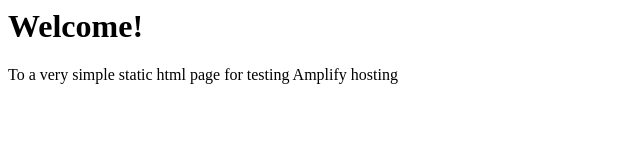
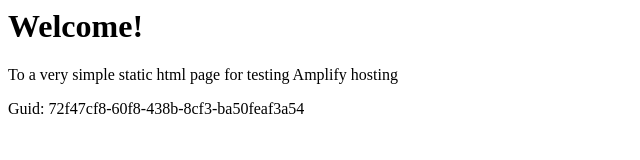
Before and after one commit to aws-aemilia-pdx/Github-PR-Commit-Integration-Test-DoNotTouch-v1-prod-us-west-2, a website: page src/index.html in a window 1280 px wide. Shown: the whole page, without its empty margins (0-640 px from the left). Drawn offline with Linux system fonts and the light colour scheme.

Commit message:
commit from integ tests

```diff
--- a/src/index.html
+++ b/src/index.html
@@ -1,3 +1,5 @@
+
+
 <html lang="en">
 
 <head>
@@ -10,6 +12,6 @@
 <body>
     <h1>Welcome!</h1>
     <p>To a very simple static html page for testing Amplify hosting</p>
-</body>
+    <p>Guid: 72f47cf8-60f8-438b-8cf3-ba50feaf3a54</p></body>
 
 </html>
```
